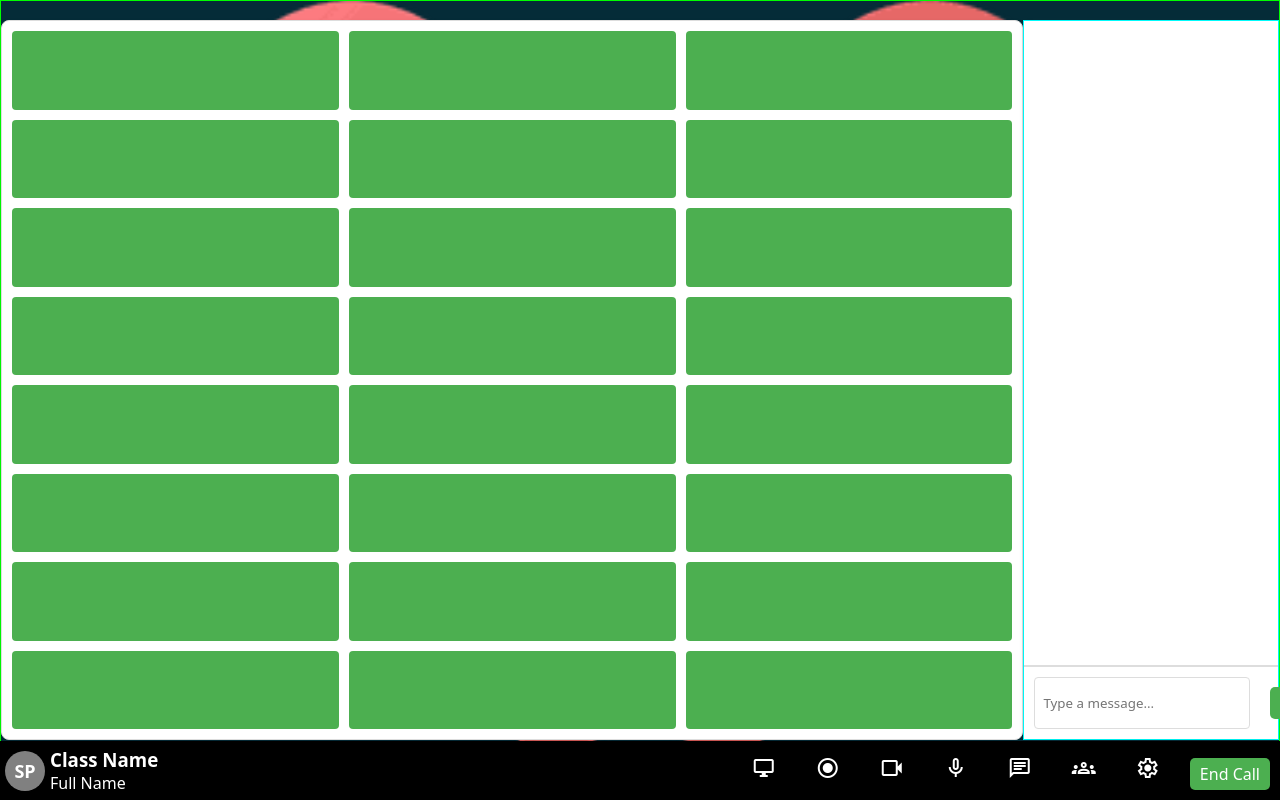
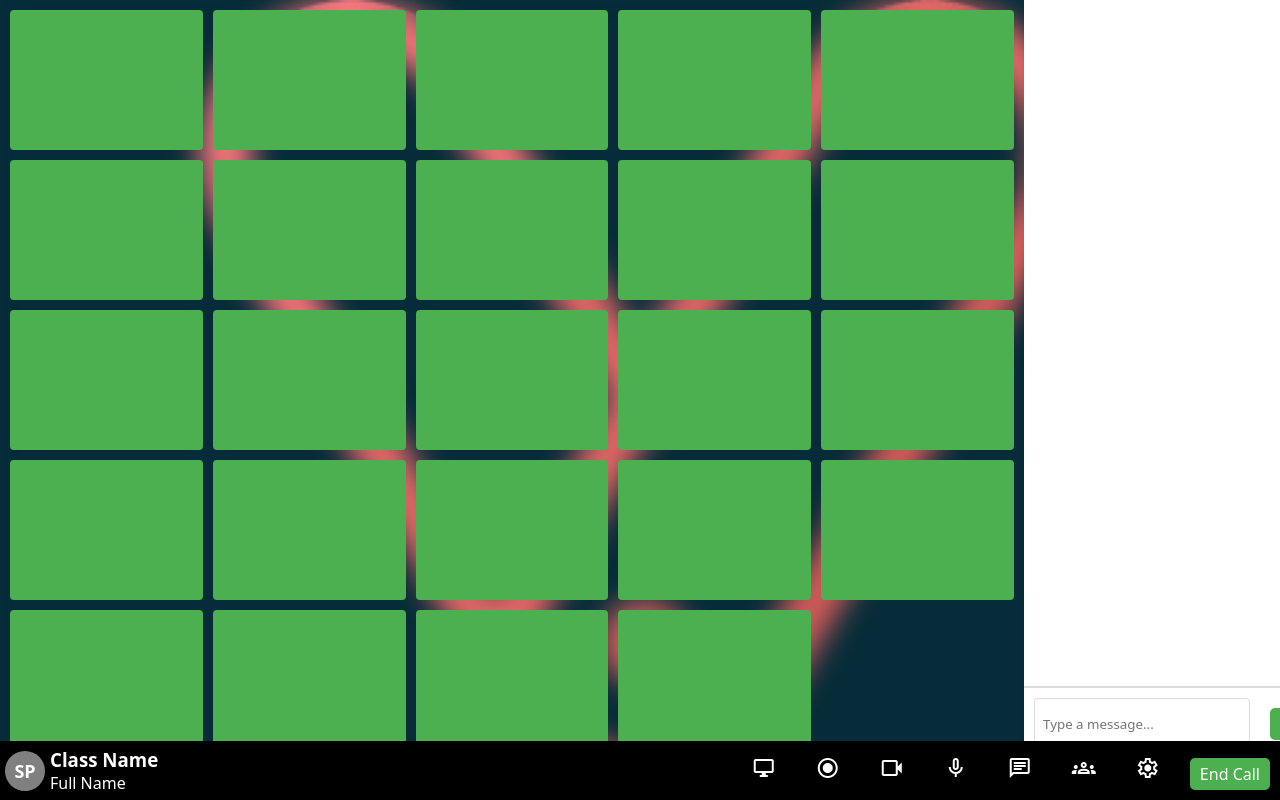
Before and after one commit to Sumitpanchal1993/Conferencing-App-JS, a React (Vite) app: page /screen2 in a window 1280 px wide. Shown: the top 800 px of the page. Built offline with nearby package versions, Linux system fonts and the light colour scheme.

Commit message:
Chat added to Screen 2

```diff
--- a/src/Screens/Screen2.css
+++ b/src/Screens/Screen2.css
@@ -6,10 +6,11 @@
     flex-direction: column;
     justify-content: space-between;
     gap: 0;
+    backdrop-filter: blur(15px);
 }
 
 .main-display{
-    border: 1px solid lime;
+    /* border: 1px solid lime; */
     display: flex;
     align-items: center;
     justify-content: space-between;
@@ -19,15 +20,13 @@
 }
 
     .screen{
+    padding: 15px;
     display: grid;
-    grid-template-columns: repeat(auto-fit, minmax(30%, 1fr));
-    grid-auto-rows: repeat(auto-fit, minmax(5%, 1fr));
+    grid-template-columns: repeat(auto-fit, minmax(16%, 1fr));
+    grid-auto-rows: repeat(auto);
     gap: 10px; /* Space between grid items */
-    width: 90vw; /* Adjust based on your needs */
-    height: 90vh; /* Adjust based on your needs */
-    background-color: #ffffff;
-    border: 1px solid #ddd;
-    border-radius: 8px;
+    width: 100%; /* Adjust based on your needs */
+    height: 100%; /* Adjust based on your needs */
     box-shadow: 0 2px 5px rgba(0,0,0,0.1);
     padding: 10px; /* Optional: adds padding inside the grid container */
     box-sizing: border-box;
@@ -35,13 +34,10 @@
 }
 
 
-
 .side-Pannel{
-    border: 1px solid cyan;
     width: 20%;
-    height: inherit;
+    height: 100%;
     transition: all 1s ease-in-out;
-    /* display: none; */
 }
 
 /* Main Screen Particpants  */
```
Also changed, not shown: src/Screens/Screen0.jsx (added, +18 -0 lines).
